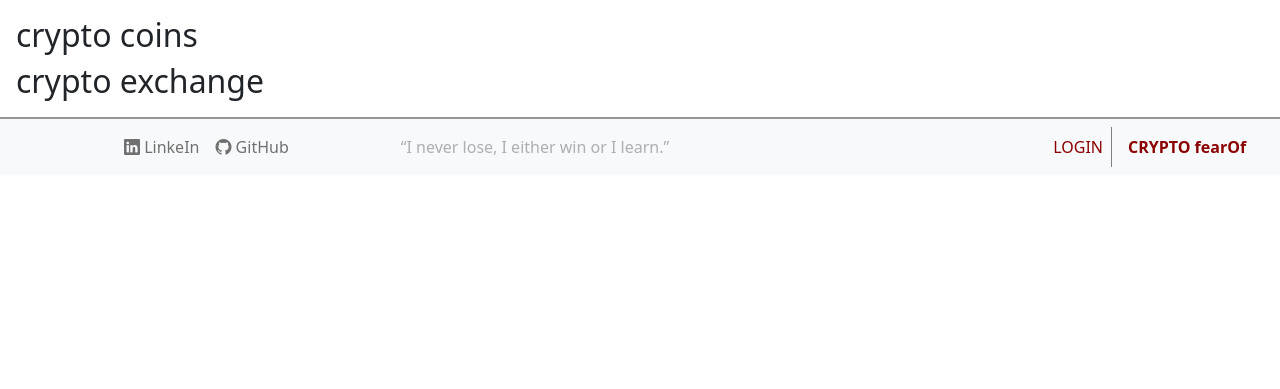
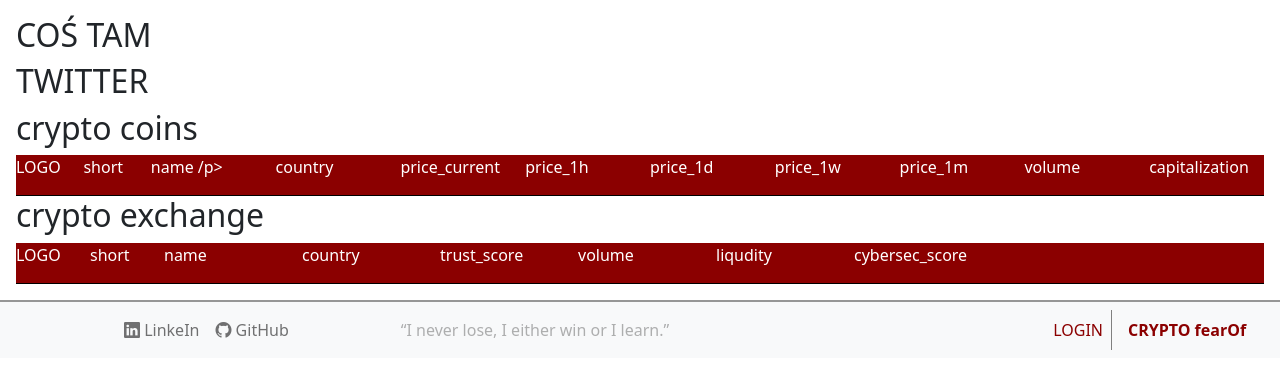
Before and after one commit to annnevvv/cryptoweb, a Django app: page /home/ in a window 1280 px wide. Shown: the part 130-519 px from the top of the page. Run offline with Django 4.2, Linux system fonts and the light colour scheme; data that the repository does not hold is empty.

Commit message:
added code to index.html

```diff
--- a/homepage/templates/homepage/index.html
+++ b/homepage/templates/homepage/index.html
@@ -2,7 +2,35 @@
 {% endblock %} {% block content %}
 <section style="margin: 1rem">
   <article>
+    <h2>COŚ TAM</h2>
+  </article>
+  <article>
+    <h2>TWITTER</h2>
+  </article>
+  <article>
     <h2>crypto coins</h2>
+    <div
+      style="
+        display: flex;
+        gap: 10px;
+        border-bottom: solid 1px black;
+        background: darkred;
+        color: white;
+      "
+    >
+      <p style="width: 4rem">LOGO</p>
+      <p style="width: 4rem">short</p>
+      <p style="width: 8rem">name /p></p>
+      <p style="width: 8rem">country</p>
+      <p style="width: 8rem">price_current</p>
+      <p style="width: 8rem">price_1h</p>
+      <p style="width: 8rem">price_1d</p>
+      <p style="width: 8rem">price_1w</p>
+      <p style="width: 8rem">price_1m</p>
+      <p style="width: 8rem">volume</p>
+      <p style="width: 8rem">capitalization</p>
+    </div>
+
     {% for cc in crypto_cryptocurrency %}
     <div
       style="display: flex; gap: 10px; border-bottom: solid 1px black;
@@ -13,14 +41,45 @@
                   white
                 {% endif %}"
     >
-      <p style="width: 4rem">cc.name</p>
-      <p style="width: 4rem">cc.short</p>
+      <a style="width: 4rem"
+        ><img style="width: 4rem" src="{{ cc.image.url  }}" alt=""
+      /></a>
+      <p style="width: 4rem">{{ cc.short }}</p>
+      <p style="width: 8rem">{{ cc.name }}</p>
+      <p style="width: 8rem">{{ cc.country }}</p>
+      <p style="width: 8rem">{{ cc.price_current }}</p>
+      <p style="width: 8rem">{{ cc.price_1h }}</p>
+      <p style="width: 8rem">{{ cc.price_1d }}</p>
+      <p style="width: 8rem">{{ cc.price_1w }}</p>
+      <p style="width: 8rem">{{ cc.price_1m }}</p>
+      <p style="width: 8rem">{{ cc.volume }}</p>
+      <p style="width: 8rem">{{ capitalization }}</p>
     </div>
     {% endfor %}
   </article>
 
   <article>
     <h2>crypto exchange</h2>
+
+    <div
+      style="
+        display: flex;
+        gap: 10px;
+        border-bottom: solid 1px black;
+        background: darkred;
+        color: white;
+      "
+    >
+      <p style="width: 4rem">LOGO</p>
+      <p style="width: 4rem">short</p>
+      <p style="width: 8rem">name</p>
+      <p style="width: 8rem">country</p>
+      <p style="width: 8rem">trust_score</p>
+      <p style="width: 8rem">volume</p>
+      <p style="width: 8rem">liqudity</p>
+      <p style="width: 8rem">cybersec_score</p>
+    </div>
+
     {% for ce in crypto_cryptocurrency_exchange %}
     <div
       style="display: flex; gap: 10px; border-bottom: solid 1px black;
@@ -31,8 +90,16 @@
                   white
                 {% endif %}"
     >
-      <p style="width: 4rem">ce.name</p>
-      <p style="width: 4rem">ce.short</p>
+      <a style="width: 4rem">
+        <img style="width: 4rem" src="{{ ce.image.url  }}" alt=""
+      /></a>
+      <p style="width: 4rem">{{ ce.short }}</p>
+      <p style="width: 8rem">{{ ce.name }}</p>
+      <p style="width: 8rem">{{ ce.country }}</p>
+      <p style="width: 8rem">{{ ce.trust_score }}</p>
+      <p style="width: 8rem">{{ ce.volume }}</p>
+      <p style="width: 8rem">{{ ce.liqudity }}</p>
+      <p style="width: 8rem">{{ ce.cybersec_score }}</p>
     </div>
     {% endfor %}
   </article>
```
